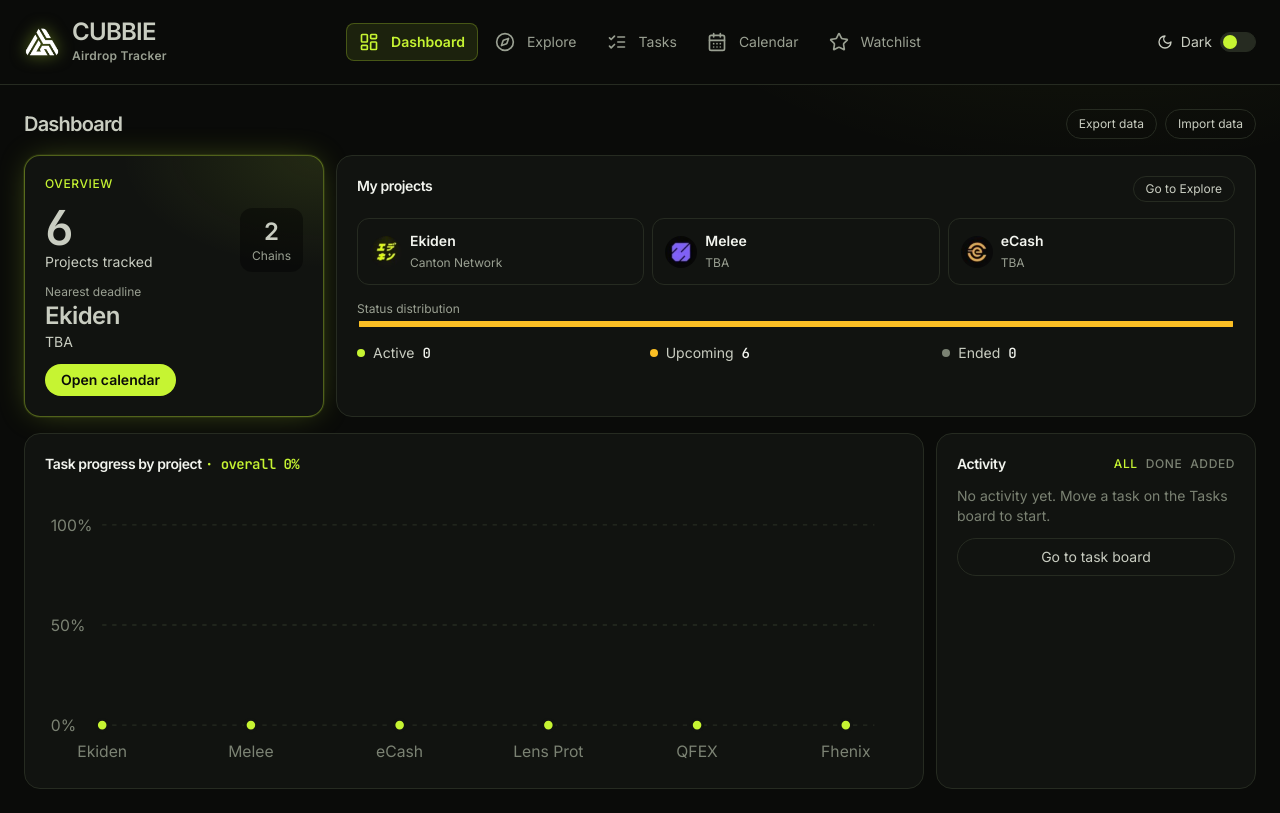
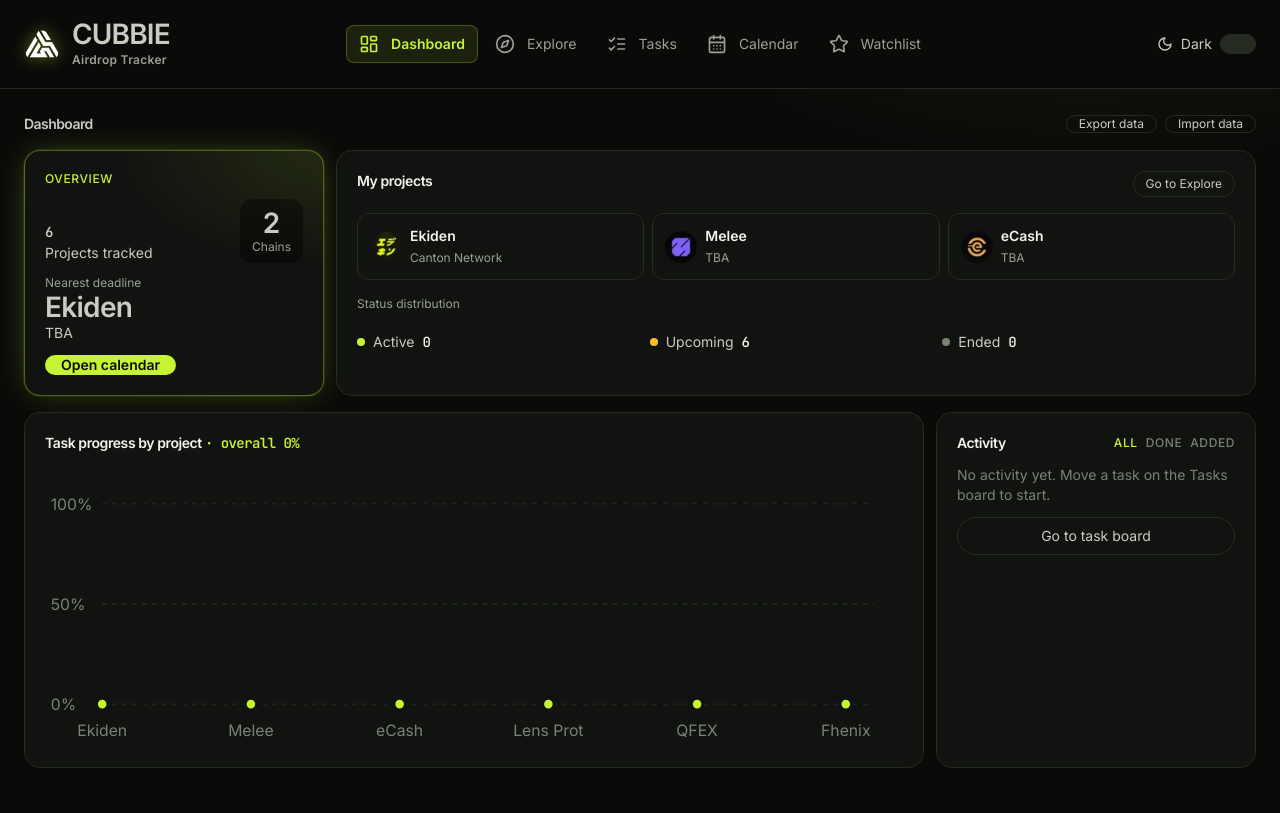
Before and after one commit to ahmad-choirudin/airdrop-tracker, a React (Vite) app: page / in a window 1280 px wide. Built offline with nearby package versions, Linux system fonts and the light colour scheme.

Commit message:
Refactor Tailwind CSS configuration

```diff
--- a/tailwind.config.js
+++ b/tailwind.config.js
@@ -1,15 +1,30 @@
+import defaultTheme from 'tailwindcss/defaultTheme'
+
+const spacing = Object.fromEntries(
+  Object.entries(defaultTheme.spacing).filter(([k]) => !['1.5', '2.5', '3.5'].includes(k))
+)
 const c = v => `rgb(var(--${v}) / <alpha-value>)`
 
 export default {
   content: ['./index.html', './src/**/*.{js,jsx}'],
   theme: {
+    spacing,
+    fontSize: {
+      xs: ['0.75rem', { lineHeight: '1rem' }],
+      sm: ['0.875rem', { lineHeight: '1.25rem' }],
+      base: ['1rem', { lineHeight: '1.5rem' }],
+      lg: ['1.25rem', { lineHeight: '1.75rem' }],
+      '2xl': ['1.75rem', { lineHeight: '2rem' }],
+      '4xl': ['2.5rem', { lineHeight: '1.1' }],
+      display: ['3.5rem', { lineHeight: '1.05' }],
+    },
     extend: {
       colors: {
-        ink: c('bg'),          // latar halaman
-        panel: c('surface-1'), // kartu / panel
-        line: c('border'),     // pemisah 1px
-        accent: c('accent'),   // lime identitas
-        white: c('fg'),        // "putih" mengikuti tema (teks / overlay tipis)
+        ink: c('bg'),
+        panel: c('surface-1'),
+        line: c('border'),
+        accent: c('accent'),
+        white: c('fg'),
         zinc: {
           100: c('fg'),
           300: c('fg-2'),
@@ -24,7 +39,7 @@ export default {
         sans: ['Inter', 'system-ui', 'sans-serif'],
         mono: ['"JetBrains Mono"', 'ui-monospace', 'monospace'],
       },
-      // Skala radius: tag -> kontrol -> blok -> kartu -> hero
+
       borderRadius: {
         DEFAULT: '6px',
         lg: '8px',
@@ -32,7 +47,7 @@ export default {
         '2xl': '16px',
         '3xl': '20px',
       },
-      // Hanya weight 400 / 500 / 600 yang dimuat
+
       fontWeight: { bold: '600' },
     },
   },
```
